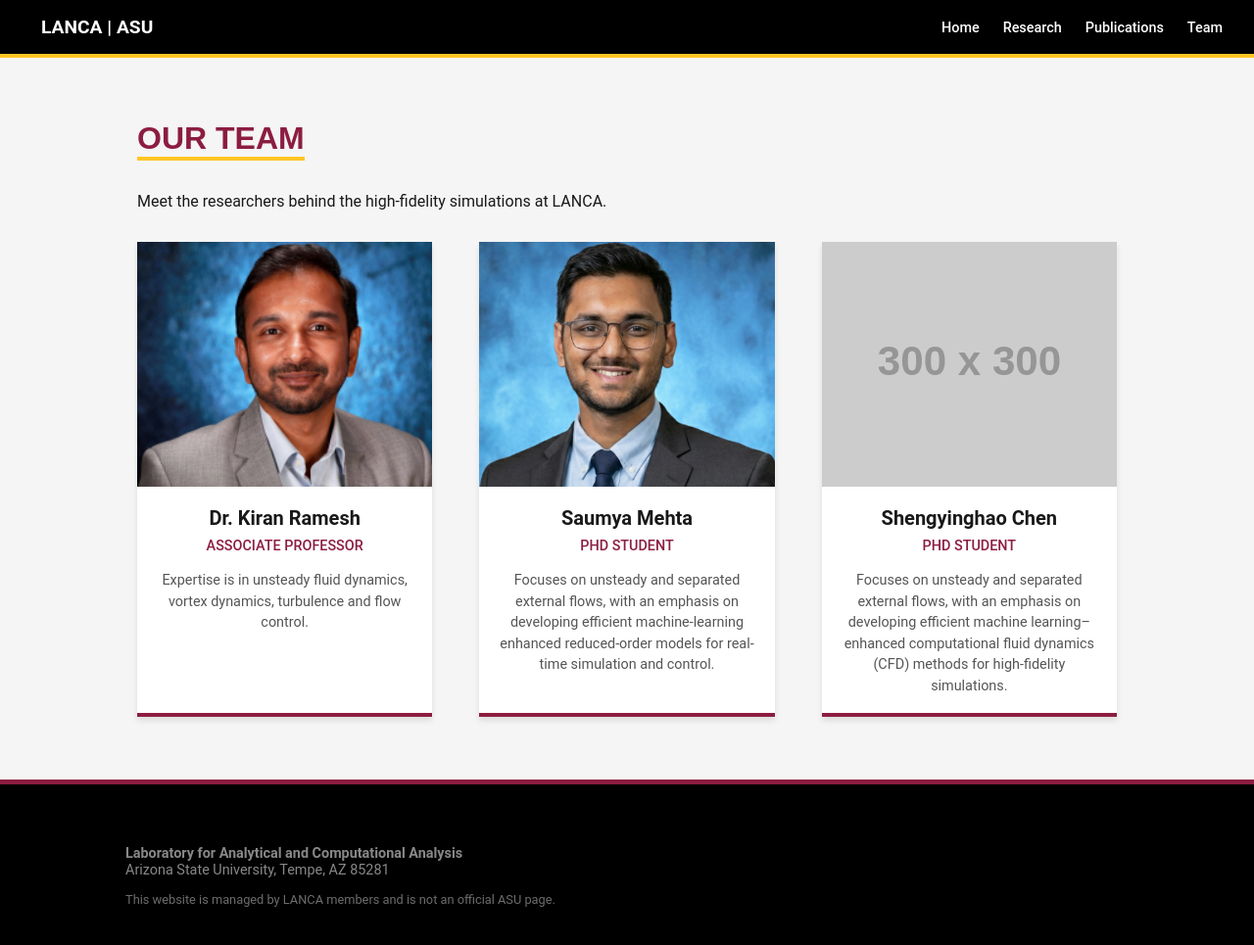
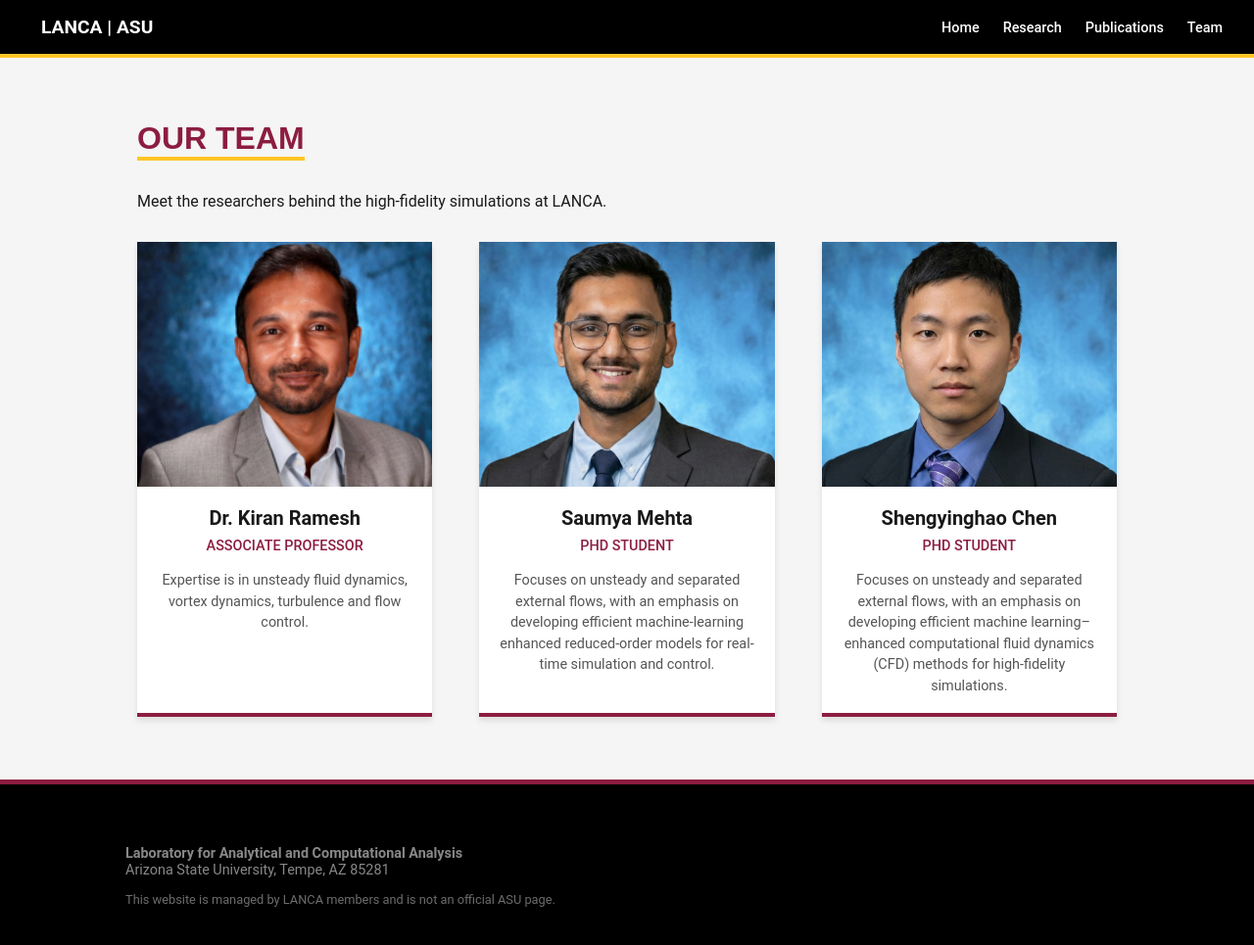
Before and after one commit to Saumya2402/LANCA-lab, a Jekyll site: the page built from team.html, in a window 1280 px wide and 987 px high. Shown: the top 965 px of the window at 98% size. Built offline with Jekyll 4.4.1, drawn with Linux system fonts in a browser that asks for light colours; some web fonts are replaced.

Commit message:
Update team.html

```diff
--- a/team.html
+++ b/team.html
@@ -78,7 +78,7 @@ title: Team
 
         <!-- Member 2 -->
         <div class="member-card">
-            <img src="https://via.placeholder.com/300x300" alt="Member Name" class="member-photo">
+            <img src="assets/images/jason.png" alt="Member Name" class="member-photo">
             <div class="member-name">Shengyinghao Chen</div>
             <div class="member-role">PhD Student</div>
             <div class="member-bio">
```
